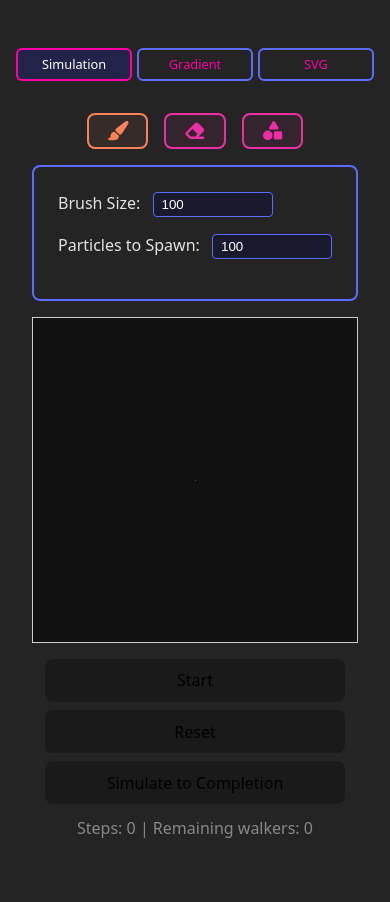
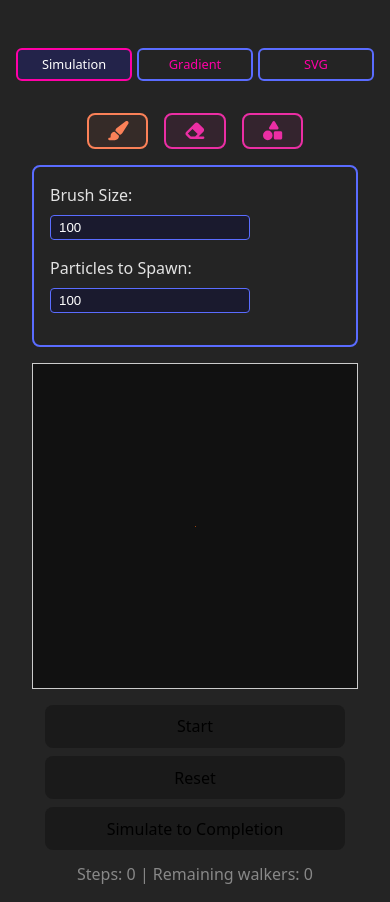
Before and after one commit to chriswininger/DLA-Studio-2025, a React (Vite) app: page /DLA-Studio-2025/simple-2d-animated-dla in a window 390 px wide. Before the commit the page ends 856 px from the top, so only its background shows below. Built offline with nearby package versions, Linux system fonts and the light colour scheme.

Commit message:
trying to improve mobile

```diff
--- a/src/tabs/SVGDLA/line-length-controls/line-length-controls.tsx
+++ b/src/tabs/SVGDLA/line-length-controls/line-length-controls.tsx
@@ -26,6 +26,8 @@ const LineLengthControls: React.FC = () => {
         <input
           id="svg-line-length"
           type="number"
+          inputMode="numeric"
+          pattern="[0-9]*"
           min={0}
           value={lineLength}
           onChange={handleLineLengthChange}
@@ -47,6 +49,8 @@ const LineLengthControls: React.FC = () => {
           <input
             id="svg-circle-radius"
             type="number"
+            inputMode="numeric"
+            pattern="[0-9]*"
             min={1}
             value={circleRadius}
             onChange={e => dispatch(setCircleRadius(Number(e.target.value)))}
--- a/src/tabs/SVGDLA/square-size-controls/square-size-controls.tsx
+++ b/src/tabs/SVGDLA/square-size-controls/square-size-controls.tsx
@@ -19,6 +19,8 @@ const SquareSizeControls: React.FC = () => {
         <input
           id="svg-square-size"
           type="number"
+          inputMode="numeric"
+          pattern="[0-9]*"
           min={0}
           value={squareSize}
           onChange={handleSquareSizeChange}
--- a/src/tabs/Simple2DAnimatedDLA/eraser-controls/eraser-controls.css
+++ b/src/tabs/Simple2DAnimatedDLA/eraser-controls/eraser-controls.css
@@ -23,3 +23,26 @@
   opacity: 0.5;
   cursor: not-allowed;
 }
+
+/* Mobile responsive styles */
+@media (max-width: 768px) {
+  .dlasim_eraser-controls {
+    min-width: auto;
+    width: 100%;
+    max-width: 100%;
+    padding: 16px;
+    box-sizing: border-box;
+  }
+
+  .dlasim_eraser-row {
+    display: flex;
+    flex-direction: column;
+    gap: 8px;
+  }
+
+  .dlasim_eraser-input {
+    margin-left: 0;
+    width: 100%;
+    max-width: 200px;
+  }
+}
--- a/src/tabs/Simple2DAnimatedDLA/eraser-controls/eraser-controls.tsx
+++ b/src/tabs/Simple2DAnimatedDLA/eraser-controls/eraser-controls.tsx
@@ -25,6 +25,8 @@ const EraserControls: React.FC<EraserControlsProps> = ({
         <input
           id="dla-eraser-size"
           type="number"
+          inputMode="numeric"
+          pattern="[0-9]*"
           min={1}
           value={eraserSize}
           onChange={handleEraserSizeChange}
--- a/src/tabs/Simple2DAnimatedDLA/paint-brush-controls/paint-brush-controls.css
+++ b/src/tabs/Simple2DAnimatedDLA/paint-brush-controls/paint-brush-controls.css
@@ -23,3 +23,26 @@
   opacity: 0.5;
   cursor: not-allowed;
 }
+
+/* Mobile responsive styles */
+@media (max-width: 768px) {
+  .dlasim_paint-controls {
+    min-width: auto;
+    width: 100%;
+    max-width: 100%;
+    padding: 16px;
+    box-sizing: border-box;
+  }
+
+  .dlasim_paint-row {
+    display: flex;
+    flex-direction: column;
+    gap: 8px;
+  }
+
+  .dlasim_paint-input {
+    margin-left: 0;
+    width: 100%;
+    max-width: 200px;
+  }
+}
--- a/src/tabs/Simple2DAnimatedDLA/paint-brush-controls/paint-brush-controls.tsx
+++ b/src/tabs/Simple2DAnimatedDLA/paint-brush-controls/paint-brush-controls.tsx
@@ -28,6 +28,8 @@ const PaintBrushControls: React.FC<PaintBrushControlsProps> = ({
         <input
           id="dla-brush-size"
           type="number"
+          inputMode="numeric"
+          pattern="[0-9]*"
           min={1}
           value={brushSize}
           onChange={handleBrushSizeChange}
@@ -40,6 +42,8 @@ const PaintBrushControls: React.FC<PaintBrushControlsProps> = ({
         <input
           id="dla-brush-particles"
           type="number"
+          inputMode="numeric"
+          pattern="[0-9]*"
           min={1}
           value={brushParticles}
           onChange={handleBrushParticlesChange}
--- a/src/tabs/Simple2DAnimatedDLA/shape-spawn-controls/shape-spawn-controls.css
+++ b/src/tabs/Simple2DAnimatedDLA/shape-spawn-controls/shape-spawn-controls.css
@@ -44,3 +44,26 @@
   opacity: 0.5;
   cursor: not-allowed;
 }
+
+/* Mobile responsive styles */
+@media (max-width: 768px) {
+  .dlasim_spawn-controls {
+    min-width: auto;
+    width: 100%;
+    max-width: 100%;
+    padding: 16px;
+    box-sizing: border-box;
+  }
+
+  .dlasim_spawn-row {
+    display: flex;
+    flex-direction: column;
+    gap: 8px;
+  }
+
+  .dlasim_spawn-input {
+    margin-left: 0;
+    width: 100%;
+    max-width: 200px;
+  }
+}
--- a/src/tabs/Simple2DAnimatedDLA/shape-spawn-controls/shape-spawn-controls.tsx
+++ b/src/tabs/Simple2DAnimatedDLA/shape-spawn-controls/shape-spawn-controls.tsx
@@ -43,6 +43,8 @@ const ShapeSpawnControls: React.FC<ShapeSpawnControlsProps> = ({
         <input
           id="dla-spawn-count"
           type="number"
+          inputMode="numeric"
+          pattern="[0-9]*"
           min={1}
           value={numParticles}
           onChange={handleParticlesChange}
@@ -55,6 +57,8 @@ const ShapeSpawnControls: React.FC<ShapeSpawnControlsProps> = ({
         <input
           id="dla-spawn-size"
           type="number"
+          inputMode="numeric"
+          pattern="[0-9]*"
           min={1}
           value={spawnSquareSize}
           onChange={handleSpawnSquareSizeChange}
@@ -67,6 +71,8 @@ const ShapeSpawnControls: React.FC<ShapeSpawnControlsProps> = ({
         <input
           id="dla-spawn-x-offset"
           type="number"
+          inputMode="numeric"
+          pattern="[0-9-]*"
           value={spawnXOffset}
           onChange={handleXOffsetChange}
           disabled={isRunning}
@@ -78,6 +84,8 @@ const ShapeSpawnControls: React.FC<ShapeSpawnControlsProps> = ({
         <input
           id="dla-spawn-y-offset"
           type="number"
+          inputMode="numeric"
+          pattern="[0-9-]*"
           value={spawnYOffset}
           onChange={handleYOffsetChange}
           disabled={isRunning}
@@ -89,6 +97,8 @@ const ShapeSpawnControls: React.FC<ShapeSpawnControlsProps> = ({
         <input
           id="dla-spawn-rotation"
           type="number"
+          inputMode="numeric"
+          pattern="[0-9]*"
           min={0}
           max={360}
           step={1}
```
